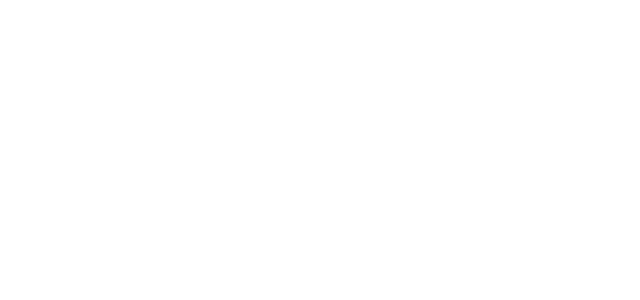
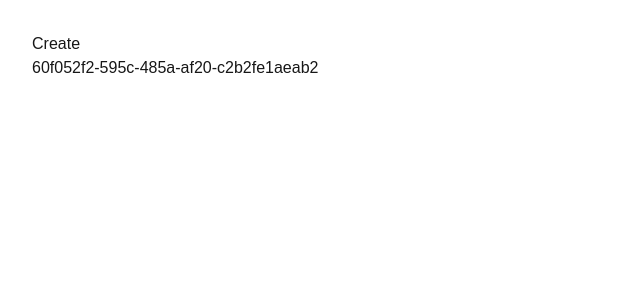
Before and after one commit to BurdalskiBartosz/nav-maker, a Next.js app: page / in a window 1280 px wide. Shown: the top 300 px of the page, without its empty margins (0-640 px from the left). Built offline with nearby package versions, Linux system fonts and the light colour scheme.

Commit message:
feat: Modify index page to show nav list

```diff
--- a/src/app/page.tsx
+++ b/src/app/page.tsx
@@ -1,7 +1,17 @@
-export default function Home() {
+import Loader from "@/components/Loader/Loader";
+import NavsList from "@/components/NavsList/NavsList";
+import Link from "next/link";
+import { Suspense } from "react";
+
+const Home = () => {
   return (
-    <div className="grid grid-rows-[20px_1fr_20px] items-center justify-items-center min-h-screen p-8 pb-20 gap-16 sm:p-20 font-[family-name:var(--font-geist-sans)]">
-      <main className="flex flex-col gap-8 row-start-2 items-center sm:items-start"></main>
-    </div>
+    <main className="min-h-screen py-8">
+      <Link href="/navigation-creator">Create</Link>
+      <Suspense fallback={<Loader />}>
+        <NavsList />
+      </Suspense>
+    </main>
   );
-}
+};
+
+export default Home;
--- /dev/null
+++ b/src/components/Icons/LoadingIcon/LoadingIcon.tsx
@@ -0,0 +1,21 @@
+const LoadingIcon = () => {
+  return (
+    <svg
+      xmlns="http://www.w3.org/2000/svg"
+      width="24"
+      height="24"
+      viewBox="0 0 24 24"
+      fill="none"
+    >
+      <path
+        d="M12 2V6M12 18V22M6 12H2M22 12H18M19.0784 19.0784L16.25 16.25M19.0784 4.99994L16.25 7.82837M4.92157 19.0784L7.75 16.25M4.92157 4.99994L7.75 7.82837"
+        stroke="currentColor"
+        strokeWidth="2"
+        strokeLinecap="round"
+        strokeLinejoin="round"
+      />
+    </svg>
+  );
+};
+
+export default LoadingIcon;
--- /dev/null
+++ b/src/components/Loader/Loader.tsx
@@ -0,0 +1,11 @@
+import LoadingIcon from "../Icons/LoadingIcon/LoadingIcon";
+
+const Loader = () => {
+  return (
+    <div className="inline-block animate-spin">
+      <LoadingIcon />
+    </div>
+  );
+};
+
+export default Loader;
--- /dev/null
+++ b/src/components/NavsList/NavsList.tsx
@@ -0,0 +1,20 @@
+import { getNavs } from "@/actions/navs";
+import Link from "next/link";
+
+const NavsList = async () => {
+  const data = await getNavs();
+
+  return (
+    <div className="flex flex-col gap-y-4">
+      {data?.map((el) => {
+        return (
+          <Link key={el.id} href={`/navigation-creator/${el.id}`}>
+            {el.id}
+          </Link>
+        );
+      })}
+    </div>
+  );
+};
+
+export default NavsList;
```
